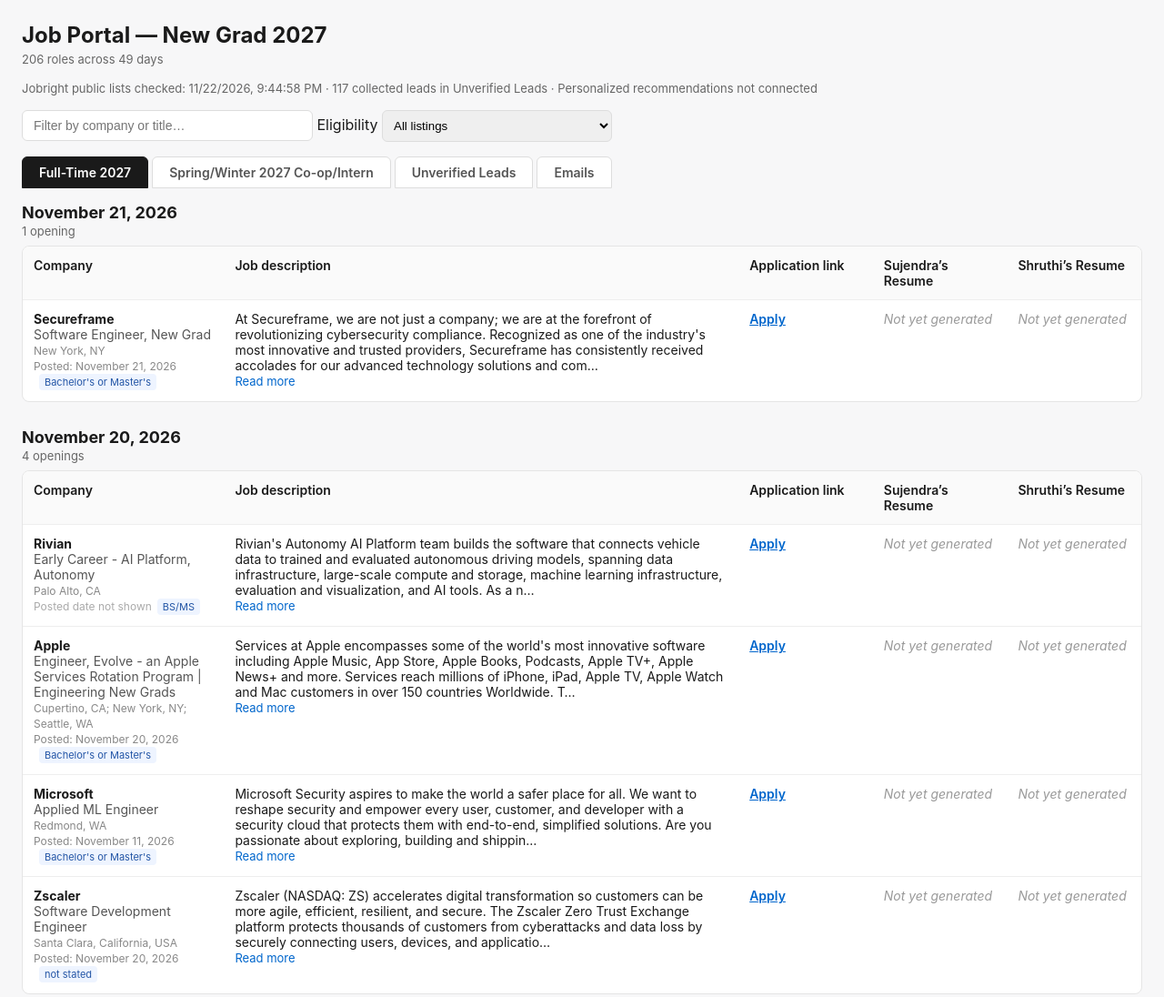
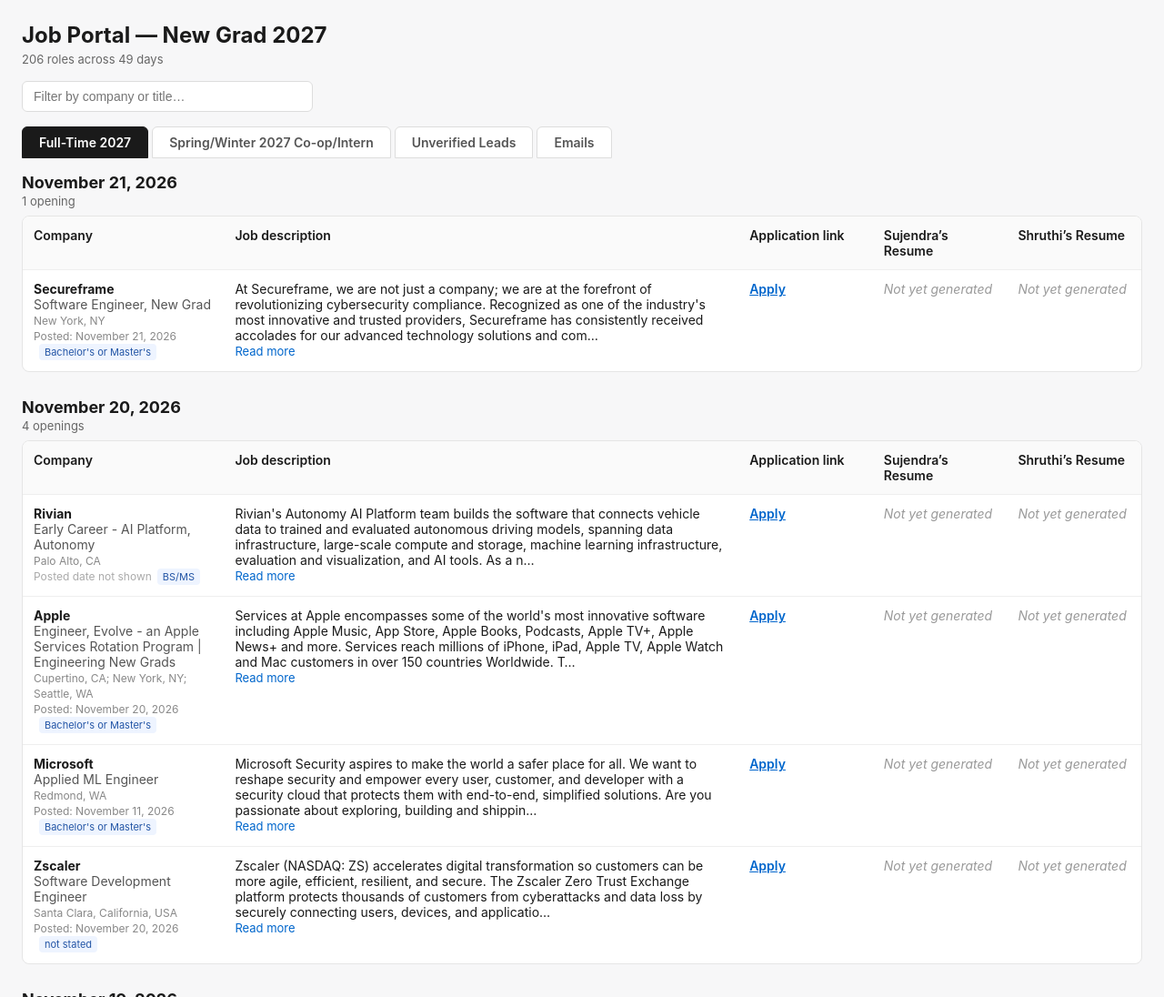
Before and after one commit to Sujendra-23/Job-Portal-site, a plain HTML site: page index.html in a window 1280 px wide. Shown: the top 1096 px of the page at 91% size. Drawn offline with Linux system fonts and the light colour scheme.

Commit message:
Update index.html

```diff
--- a/index.html
+++ b/index.html
@@ -47,15 +47,9 @@
 <body>
 <h1>Job Portal — New Grad 2027</h1>
 <div class="meta" id="meta">Loading…</div>
-<div class="meta" id="automation-meta" role="status"></div>
 <input id="search" type="text" placeholder="Filter by company or title…">
-<label for="sponsorship-filter">Eligibility </label>
-<select id="sponsorship-filter" style="padding:8px;margin-bottom:16px;border:1px solid #ddd;border-radius:6px">
-<option value="all">All listings</option><option value="supported">Posting supports CPT, OPT, or H-1B</option><option value="unknown">Eligibility unknown</option>
-</select>
 <div class="tabs" id="tabs"></div>
 <div id="content"></div>
-<script src="automation/portal-automation.js"></script>
 <script>
 const TABS = [
   { id:'ft',     label:'Full-Time 2027',                  kind:'ft' },
@@ -65,15 +59,15 @@ const TABS = [
 ];
 // All role files feed both tabs: full-time roles go to the Full-Time tab,
 // intern/co-op roles go to the Internships tab. Never duplicated.
-// Existing unverified roles and public Jobright leads stay in Unverified Leads.
+// roles_unverified.json feeds ONLY the Unverified Leads tab (user verifies himself).
 const ROLE_FILES = {
-  jobright:'roles_jobright.json', top:'roles_top.json', mid:'roles_midsize.json', growth:'roles_growth.json',
+  top:'roles_top.json', mid:'roles_midsize.json', growth:'roles_growth.json',
   startup:'roles_startup.json', liposts:'roles_linkedin_posts.json',
-  jobright_public:'roles_jobright_public.json', unverified:'roles_unverified.json'
+  unverified:'roles_unverified.json'
 };
 const key = r => r.company + '||' + r.title;
-const isIntern = r => r.employment_type === 'internship' || r.employment_type === 'co-op' || /\bintern(ship)?\b|\bco-?op\b/i.test(r.title || '');
-function esc(s){ const d=document.createElement('div'); d.textContent=s||''; return d.innerHTML.replace(/"/g,'&quot;').replace(/'/g,'&#39;'); }
+const isIntern = r => /\bintern(ship)?\b|\bco-?op\b/i.test(r.title || '');
+function esc(s){ const d=document.createElement('div'); d.textContent=s||''; return d.innerHTML; }
 function decodeHtml(s){
   const t = document.createElement('textarea');
   let prev = s || '', out = prev;
@@ -118,7 +112,7 @@ function resumeCell(u, person, label, rk){
 }
 function rowHtml(r){
   const rk = key(r);
-  const descHtml = r.automation_source ? '<p>'+esc(r.description||'').replace(/\n/g,'<br>')+'</p>' : formatDesc(r.description||'');
+  const descHtml = formatDesc(r.description||'');
   const plain = decodeHtml(r.description||'').replace(/<[^>]*>/g,' ').replace(/\s+/g,' ').trim();
   const prev = plain.slice(0,280) + (plain.length>280?'…':'');
   const hasLong = plain.length > 280;
@@ -128,10 +122,10 @@ function rowHtml(r){
   const postedLine = r.posting_date
     ? '<br><span style="color:#888;font-size:12px">Posted: '+esc(fmtDate(r.posting_date))+'</span>'
     : '<br><span style="color:#aaa;font-size:12px">Posted date not shown</span>';
-  return '<tr data-supported="'+(sponsorshipRank(r)>0?'yes':'no')+'" data-search="'+esc((r.company+' '+r.title).toLowerCase())+'">'+
-    '<td><strong>'+esc(r.company)+'</strong><br><span style="color:#555">'+esc(r.title)+'</span><br><span style="color:#888;font-size:12px">'+esc(r.location||'')+'</span>'+postedLine+(r.degree?'<span class="badge">'+esc(r.degree)+'</span>':'')+automationDetails(r)+'</td>'+
+  return '<tr data-search="'+esc((r.company+' '+r.title).toLowerCase())+'">'+
+    '<td><strong>'+esc(r.company)+'</strong><br><span style="color:#555">'+esc(r.title)+'</span><br><span style="color:#888;font-size:12px">'+esc(r.location||'')+'</span>'+postedLine+(r.degree?'<span class="badge">'+esc(r.degree)+'</span>':'')+'</td>'+
     '<td class="desc"><span class="preview">'+esc(prev)+'</span><span class="full">'+descHtml+'</span>'+(hasLong?'<br><span class="toggle">Read more</span>':'')+'</td>'+
-    '<td><a class="apply" href="'+esc(r.application_link || r.source_url)+'" target="_blank" rel="noopener">'+(r.application_link?'Apply':'View listing')+'</a></td>'+
+    '<td><a class="apply" href="'+esc(r.application_link)+'" target="_blank" rel="noopener">Apply</a></td>'+
     resumeCell(sUrl,'sujendra','Sujendra',rk)+resumeCell(hUrl,'shruthi','Shruthi',rk)+
     '</tr>';
 }
@@ -139,7 +133,7 @@ function renderRoles(roles){
   // Group by DISCOVERY date (date_added) per user rule 2026-10-10 — this is
   // always known and honest. posting_date is shown per-role when verified.
   const groups = {};
-  roles.filter(automationVisible).sort((a,b)=>sponsorshipRank(b)-sponsorshipRank(a)).forEach(r=>{ const d = r.date_added || r.posting_date || ''; (groups[d] = groups[d] || []).push(r); });
+  roles.forEach(r=>{ const d = r.date_added || r.posting_date || ''; (groups[d] = groups[d] || []).push(r); });
   const dates = Object.keys(groups).sort().reverse();
   const todayIso = new Date().toISOString().slice(0,10);
   let html = '';
@@ -170,11 +164,11 @@ function renderEmails(contacts){
 }
 
 function tabRoles(tab){
-  // Public Jobright metadata remains unverified and never enters verified tabs.
+  // Unverified Leads tab shows ONLY roles_unverified.json, never mixed with verified tabs.
   if(tab.kind === 'leads'){
-    return [...(DATA['unverified'] || []), ...(DATA['jobright_public'] || [])].filter(r => r && r.company && r.title && automationVisible(r));
+    return (DATA['unverified'] || []).filter(r => r && r.company && r.title);
   }
-  const all = Object.keys(ROLE_FILES).filter(id => id !== 'unverified' && id !== 'jobright_public').sort((a,b)=>(a==='jobright')-(b==='jobright')).flatMap(id => DATA[id] || []);
+  const all = Object.keys(ROLE_FILES).filter(id => id !== 'unverified').flatMap(id => DATA[id] || []);
   // safety dedupe across files (company+title+location)
   const seen = new Set();
   const uniq = all.filter(r => {
@@ -183,8 +177,7 @@ function tabRoles(tab){
     seen.add(k);
     return true;
   });
-  const visible = uniq.filter(automationVisible);
-  return tab.kind === 'intern' ? visible.filter(isIntern) : visible.filter(r => !isIntern(r));
+  return tab.kind === 'intern' ? uniq.filter(isIntern) : uniq.filter(r => !isIntern(r));
 }
 function render(){
   const tab = TABS.find(t=>t.id===activeTab);
@@ -197,13 +190,14 @@ function render(){
     const roles = tabRoles(tab);
     res = renderRoles(roles);
     document.getElementById('meta').textContent = res.count+' unverified leads';
+    box.innerHTML = '<div class="leads-banner">These roles were found by the automated sweep but <strong>could not be verified</strong> on the employer\'s posting (verification wall, bot block, or JS-only page). Degree, sponsorship, and clearance language are <strong>unchecked</strong> — read the posting yourself before applying.</div>' + res.html;
   } else {
     const roles = tabRoles(tab);
     res = renderRoles(roles);
     const noun = tab.kind === 'intern' ? 'internships/co-ops' : 'roles';
     document.getElementById('meta').textContent = res.count+' '+noun+' across '+res.days+' days';
   }
-  box.innerHTML = (tab.kind==='leads' ? '<div class="leads-banner">These leads have not been verified on the employer’s posting. Confirm the term, degree, experience and work authorization before applying. Public Jobright leads link to the source listing.</div>' : '') + res.html;
+  box.innerHTML = res.html;
   box.querySelectorAll('.desc .toggle').forEach(tg=>{
     tg.onclick = ()=>{
       const cell = tg.closest('.desc');
@@ -212,7 +206,6 @@ function render(){
     };
   });
   paintApplied();
-  paintSyncStatus();
   applyFilter();
 }
 
@@ -232,9 +225,9 @@ async function load(){
   window.__setTab = setTab;
 
   const ids = Object.keys(ROLE_FILES);
-  const fetches = ids.map(id=>fetch(ROLE_FILES[id], {cache:'no-store'}).then(r=>r.json()).catch(()=>[]));
-  const emailFetch = fetch('emails.json', {cache:'no-store'}).then(r=>r.json()).catch(()=>[]);
-  const results = await Promise.all([...fetches, emailFetch, fetch('resumes.json', {cache:'no-store'}).then(r=>r.json()).catch(()=>({}))]);
+  const fetches = ids.map(id=>fetch(ROLE_FILES[id]).then(r=>r.json()).catch(()=>[]));
+  const emailFetch = fetch('emails.json').then(r=>r.json()).catch(()=>[]);
+  const results = await Promise.all([...fetches, emailFetch, fetch('resumes.json').then(r=>r.json()).catch(()=>({}))]);
   RESUMES = results.pop() || {};
   const EMAILS = results.pop() || [];
   DATA = {};
@@ -242,8 +235,6 @@ async function load(){
   DATA['emails'] = EMAILS;
 
   document.getElementById('search').oninput = applyFilter;
-  document.getElementById('sponsorship-filter').onchange = applyFilter;
-  [SYNC_STATUS, PUBLIC_SYNC_STATUS] = await Promise.all(['jobright_sync.json','jobright_public_sync.json'].map(path=>fetch(path, {cache:'no-store'}).then(r=>r.ok?r.json():null).catch(()=>null)));
 
   // ---- applied tracking (per-browser, via localStorage) ----
   const LS_KEY = 'jobportal_applied_v1';
@@ -278,9 +269,7 @@ function paintApplied(){
 function applyFilter(){
   const q = document.getElementById('search').value.toLowerCase();
   document.querySelectorAll('#content tr[data-search]').forEach(tr=>{
-    const eligibility = document.getElementById('sponsorship-filter').value;
-    const eligible = !tr.hasAttribute('data-supported') || eligibility==='all' || (eligibility==='supported' ? tr.dataset.supported==='yes' : tr.dataset.supported!=='yes');
-    tr.style.display = tr.dataset.search.includes(q) && eligible ? '' : 'none';
+    tr.style.display = tr.dataset.search.includes(q)?'':'none';
   });
   document.querySelectorAll('#content .day').forEach(sec=>{
     const anyVisible = [...sec.querySelectorAll('tr[data-search]')].some(tr=>tr.style.display!=='none');
```
